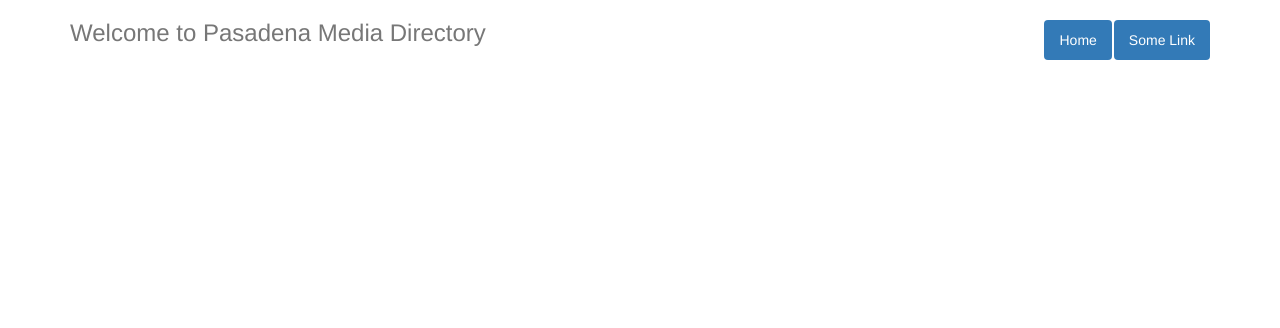
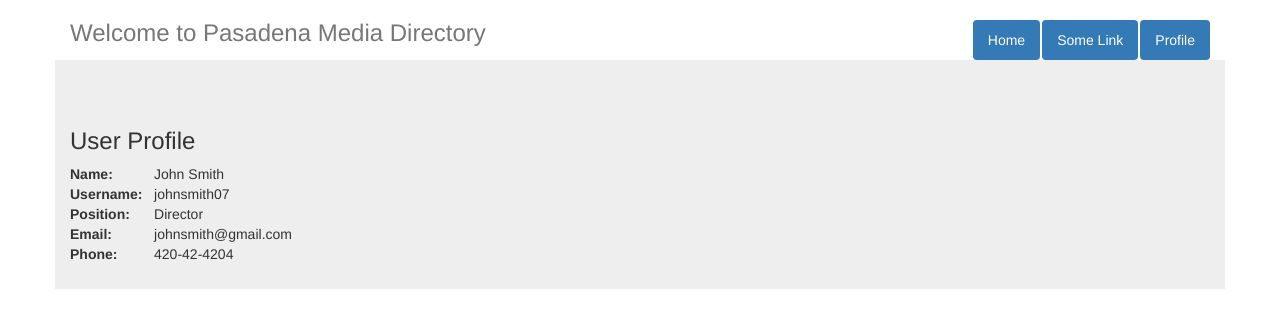
Before and after one commit to helenawu1998/pasadena-media, a Flask app: page /profile in a window 1280 px wide. Shown: the top 328 px of the page. Run offline with Flask 2, Linux system fonts and the light colour scheme; some libraries are stand-ins or nearby versions.

Commit message:
Added link to profile page from main page, added basic profile page

```diff
--- a/app/modules/profile/templates/profile.html
+++ b/app/modules/profile/templates/profile.html
@@ -4,4 +4,32 @@
 {{ super() }}
 {% endblock %}
 {% block page %}
+
+	<div class='container theme-showcase jumbotron' style='float: none; padding-bottom: 25px'>
+	<h3> User Profile </h3>
+	<table>
+		<tr>
+			<th>Name:</th>
+			<td>John Smith<td>
+		</tr>
+		<tr>
+			<th>Username:&nbsp&nbsp&nbsp</th>
+			<td>johnsmith07</td>
+		</tr>
+		<tr>
+			<th>Position:</th>
+			<td>Director</td>
+		</tr>
+		<tr>
+			<th>Email:</th>
+			<td>johnsmith@gmail.com</td>
+		</tr>
+		<tr>
+			<th>Phone:</th>
+			<td>420-42-4204</td>
+		</tr>
+	</table>
+	</div>
+
+
 {% endblock %}
--- a/app/templates/base.html
+++ b/app/templates/base.html
@@ -11,6 +11,7 @@
         <ul class="nav nav-pills pull-right">
           <li role="presentation" class="active"><a href="{{ url_for('index') }}">Home</a></li>
           <li role="presentation" class="active"><a href="{{ url_for('index') }}">Some Link</a></li>
+	  <li role="presentation" class="active"><a href="{{ url_for('profile.show_profile') }}">Profile</a></li>
         </ul>
       </nav>
       <h3 class="text-muted">Welcome to Pasadena Media Directory</h3>
```
Also changed, not shown: app/modules/profile/main.py (added, +13 -0 lines), app/modules/directory_search/main.py (line endings or trailing spaces).
